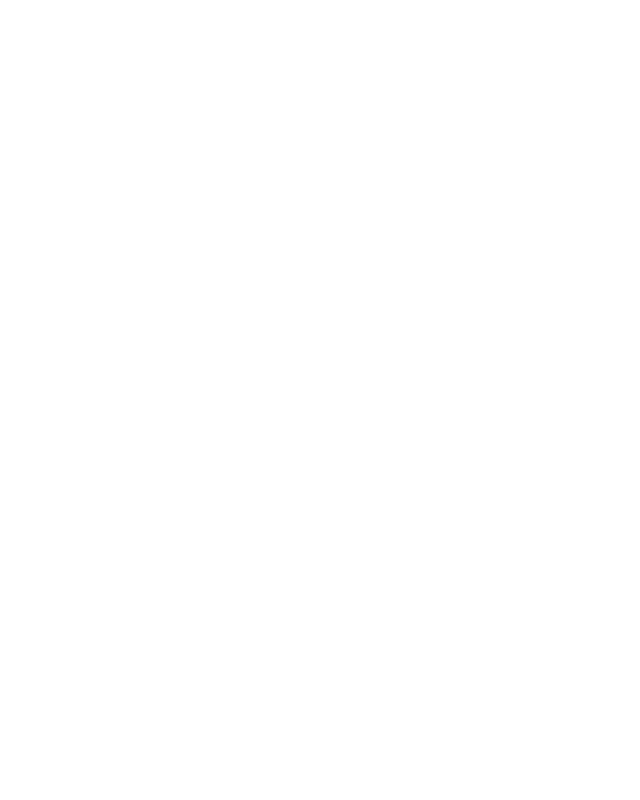
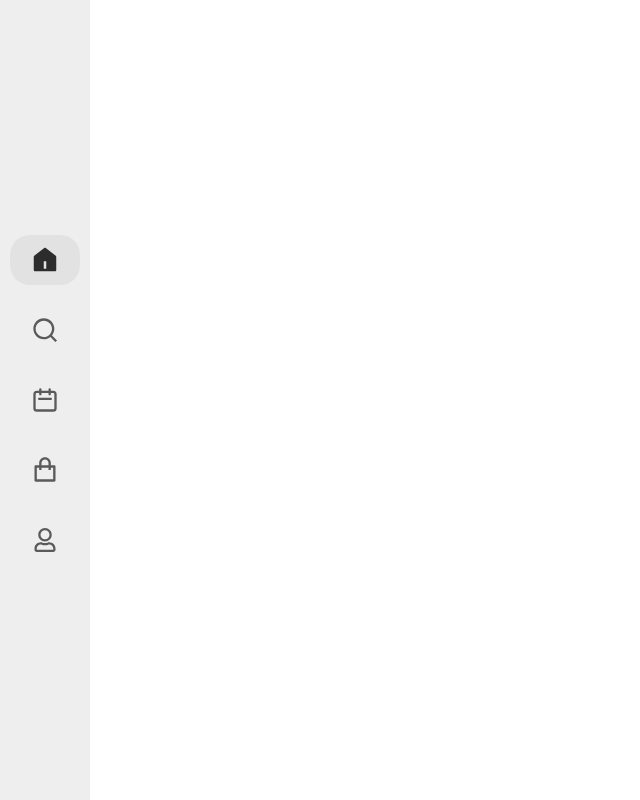
Before and after one commit to BaekSeoungJae/Prophecy_FrontEnd, a React (Create React App) app: page / in a window 1280 px wide. Shown: the whole page, without its empty margins (0-640 px from the left). Built offline with nearby package versions, Linux system fonts and the light colour scheme.

Commit message:
공용 폼 및 헤더, 사이드바 구성

```diff
--- a/package.json
+++ b/package.json
@@ -9,8 +9,10 @@
     "@testing-library/user-event": "^13.2.1",
     "react": "^19.0.0",
     "react-dom": "^19.0.0",
+    "react-icons": "^5.5.0",
     "react-router-dom": "^7.4.0",
     "react-scripts": "5.0.1",
+    "styled-components": "^6.1.16",
     "web-vitals": "^2.1.0"
   },
   "scripts": {
--- a/src/App.js
+++ b/src/App.js
@@ -1,5 +1,27 @@
-function App() {
-  return <></>;
-}
+import { Route, BrowserRouter as Router, Routes } from "react-router-dom";
+import CommonForm from "./common/CommonForm";
+import MainPage from "./pages/MainPage";
+import SearchPage from "./pages/SearchPage";
+import FeedPage from "./pages/FeedPage";
+import ShopPage from "./pages/ShopPage";
+import MyPage from "./pages/MyPage";
+
+const App = () => {
+  return (
+    <>
+      <Router>
+        <Routes>
+          <Route element={<CommonForm />}>
+            <Route path="/" element={<MainPage />} />
+            <Route path="/search" element={<SearchPage />} />
+            <Route path="/feed" element={<FeedPage />} />
+            <Route path="/shop" element={<ShopPage />} />
+            <Route path="/mypage" element={<MyPage />} />
+          </Route>
+        </Routes>
+      </Router>
+    </>
+  );
+};
 
 export default App;
--- /dev/null
+++ b/src/common/CommonForm.jsx
@@ -0,0 +1,52 @@
+import React from "react";
+import { Outlet } from "react-router-dom";
+import styled from "styled-components";
+import Header from "../components/Header";
+import SideBar from "../components/SideBar";
+
+const Container = styled.div`
+  width: 100vw;
+  height: 100vh;
+  display: flex;
+  flex-direction: row;
+`;
+
+const Body = styled.div`
+  flex: 1;
+  display: flex;
+  height: calc(100vh - 60px); // 헤더 높이만큼 제외
+`;
+
+const SideBarWrapper = styled.div`
+  width: 90px;
+  height: 100vh;
+`;
+
+const HeaderWrapper = styled.div`
+  height: 60px;
+`;
+
+const Content = styled.main`
+  flex: 1;
+  overflow-y: auto;
+`;
+
+const CommonForm = () => {
+  return (
+    <Container>
+      <SideBarWrapper>
+        <SideBar />
+      </SideBarWrapper>
+      <Body>
+        <HeaderWrapper>
+          <Header />
+        </HeaderWrapper>
+        <Content>
+          <Outlet />
+        </Content>
+      </Body>
+    </Container>
+  );
+};
+
+export default CommonForm;
--- /dev/null
+++ b/src/components/Header.jsx
@@ -0,0 +1,14 @@
+import React from "react";
+import styled from "styled-components";
+
+const Container = styled.div`
+  width: 100%;
+  height: 60px;
+  background-color: #ffffff;
+`;
+
+const Header = () => {
+  return <Container></Container>;
+};
+
+export default Header;
--- /dev/null
+++ b/src/components/SideBar.jsx
@@ -0,0 +1,99 @@
+import React from "react";
+import styled from "styled-components";
+import { Link, useLocation } from "react-router-dom";
+import { HiOutlineCalendar, HiCalendar } from "react-icons/hi";
+import { FaRegUser, FaUser } from "react-icons/fa";
+import {
+  RiHome5Line,
+  RiHome5Fill,
+  RiShoppingBagLine,
+  RiShoppingBagFill,
+  RiSearchLine,
+  RiSearchFill,
+} from "react-icons/ri";
+
+const SidebarContainer = styled.aside`
+  background-color: #eee;
+  display: flex;
+  justify-content: center;
+  align-items: center;
+
+  @media (min-width: 768px) {
+    width: 90px;
+    height: 100%;
+    flex-direction: column;
+  }
+  @media (max-width: 768px) {
+    width: 100%;
+    height: 55px;
+    position: fixed;
+    bottom: 0;
+    left: 0;
+    flex-direction: row;
+  }
+`;
+
+const IconButton = styled(Link)`
+  color: ${({ $active }) => ($active ? "#2c2c2c" : "#5a5a5a")};
+  width: 70px;
+  height: 50px;
+  font-size: 28px;
+  display: flex;
+  align-items: center;
+  justify-content: center;
+  border-radius: 20px;
+  margin: 10px;
+  text-decoration: none;
+  background-color: ${({ $active }) => ($active ? "#e2e2e2" : "transparent")};
+
+  &:hover {
+    color: #2c2c2c;
+    background-color: #e0e0e0;
+  }
+
+  @media (max-width: 768px) {
+    width: 60px;
+    margin: 10px;
+    background-color: transparent;
+
+    &:hover {
+      background-color: transparent;
+    }
+  }
+`;
+
+const SideBar = () => {
+  const location = useLocation();
+  return (
+    <SidebarContainer>
+      <IconButton to="/" $active={location.pathname === "/"}>
+        {location.pathname === "/" ? (
+          <RiHome5Fill size={30} />
+        ) : (
+          <RiHome5Line size={30} />
+        )}
+      </IconButton>
+      <IconButton to="/search" $active={location.pathname === "/search"}>
+        {location.pathname === "/search" ? <RiSearchFill /> : <RiSearchLine />}
+      </IconButton>
+      <IconButton to="/feed" $active={location.pathname === "/feed"}>
+        {location.pathname === "/feed" ? <HiCalendar /> : <HiOutlineCalendar />}
+      </IconButton>
+      <IconButton to="/shop" $active={location.pathname === "/shop"}>
+        {location.pathname === "/shop" ? (
+          <RiShoppingBagFill />
+        ) : (
+          <RiShoppingBagLine />
+        )}
+      </IconButton>
+      <IconButton to="/mypage" $active={location.pathname === "/mypage"}>
+        {location.pathname === "/mypage" ? (
+          <FaUser size={24} />
+        ) : (
+          <FaRegUser size={24} />
+        )}
+      </IconButton>
+    </SidebarContainer>
+  );
+};
+export default SideBar;
--- /dev/null
+++ b/src/pages/FeedPage.jsx
@@ -0,0 +1,17 @@
+import React from "react";
+import styled from "styled-components";
+
+const Container = styled.div`
+  width: 100%;
+  height: 100%;
+  display: flex;
+  flex-direction: column;
+  justify-content: center;
+  align-items: center;
+`;
+
+const FeedPage = () => {
+  return <Container></Container>;
+};
+
+export default FeedPage;
--- /dev/null
+++ b/src/pages/MainPage.jsx
@@ -0,0 +1,17 @@
+import React from "react";
+import styled from "styled-components";
+
+const Container = styled.div`
+  width: 100%;
+  height: 100%;
+  display: flex;
+  flex-direction: column;
+  justify-content: center;
+  align-items: center;
+`;
+
+const MainPage = () => {
+  return <Container></Container>;
+};
+
+export default MainPage;
--- /dev/null
+++ b/src/pages/MyPage.jsx
@@ -0,0 +1,17 @@
+import React from "react";
+import styled from "styled-components";
+
+const Container = styled.div`
+  width: 100%;
+  height: 100%;
+  display: flex;
+  flex-direction: column;
+  justify-content: center;
+  align-items: center;
+`;
+
+const MyPage = () => {
+  return <Container></Container>;
+};
+
+export default MyPage;
--- /dev/null
+++ b/src/pages/SearchPage.jsx
@@ -0,0 +1,17 @@
+import React from "react";
+import styled from "styled-components";
+
+const Container = styled.div`
+  width: 100%;
+  height: 100%;
+  display: flex;
+  flex-direction: column;
+  justify-content: center;
+  align-items: center;
+`;
+
+const SearchPage = () => {
+  return <Container></Container>;
+};
+
+export default SearchPage;
--- /dev/null
+++ b/src/pages/ShopPage.jsx
@@ -0,0 +1,17 @@
+import React from "react";
+import styled from "styled-components";
+
+const Container = styled.div`
+  width: 100%;
+  height: 100%;
+  display: flex;
+  flex-direction: column;
+  justify-content: center;
+  align-items: center;
+`;
+
+const ShopPage = () => {
+  return <Container></Container>;
+};
+
+export default ShopPage;
```
Also changed, not shown: 1 other file (tests, documents, lock files or other folders).
